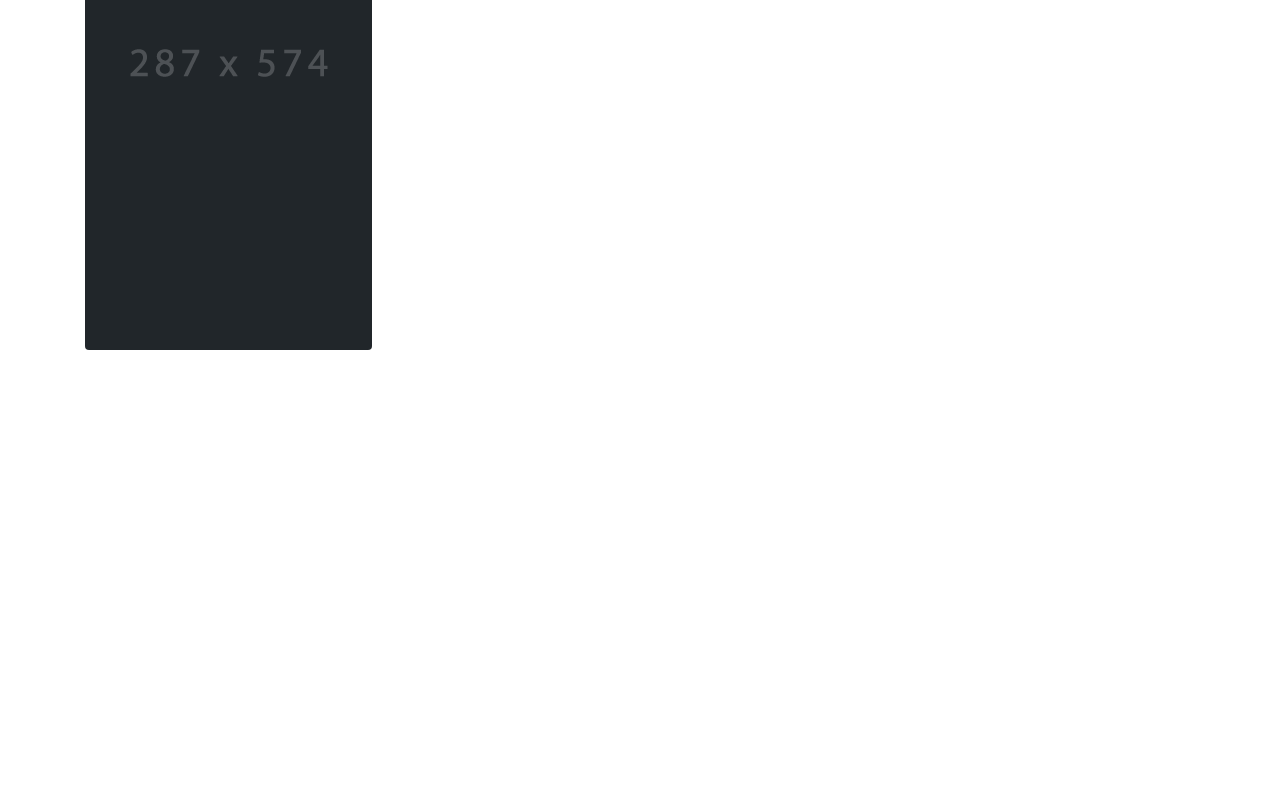
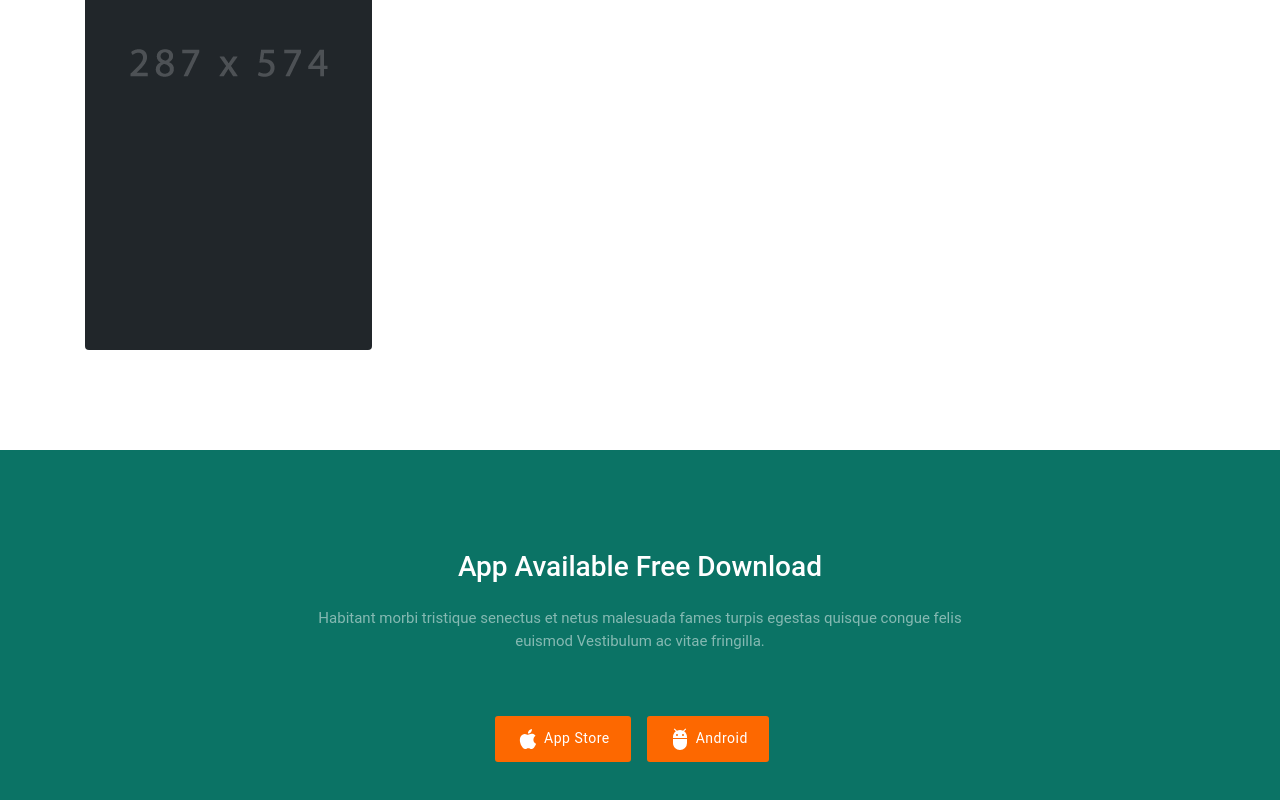
Before and after one commit to GustavoCaspirro/four-your-life, an Angular app: page / in a window 1280 px wide. Shown: the part 7998-8798 px from the top of the page. Before the commit the page ends 8448 px from the top, so only its background shows below. Built offline with nearby package versions, Linux system fonts and the light colour scheme.

Commit message:
adicionando sessão download

```diff
--- a/src/app/app.component.html
+++ b/src/app/app.component.html
@@ -5,4 +5,5 @@
 <fyl-video></fyl-video>
 <fyl-pricing></fyl-pricing>
 <fyl-screenshot></fyl-screenshot>
+<fyl-download></fyl-download>
 <router-outlet></router-outlet>
--- a/src/app/app.module.ts
+++ b/src/app/app.module.ts
@@ -13,6 +13,7 @@ import { FeaturesComponent } from './features/features.component';
 import { VideoComponent } from './video/video.component';
 import { PricingComponent } from './pricing/pricing.component';
 import { ScreenshotComponent } from './screenshot/screenshot.component';
+import { DownloadComponent } from './download/download.component';
 
 @NgModule({
   declarations: [
@@ -23,7 +24,8 @@ import { ScreenshotComponent } from './screenshot/screenshot.component';
     FeaturesComponent,
     VideoComponent,
     PricingComponent,
-    ScreenshotComponent
+    ScreenshotComponent,
+    DownloadComponent
   ],
   imports: [
     BrowserModule,
--- /dev/null
+++ b/src/app/download/download.component.html
@@ -0,0 +1,30 @@
+<!-- START DOWNLOAD -->
+<section class="section download">
+    <div class="container">
+        <div class="row">
+            <div class="col-lg-12">
+
+                <div class="download-content text-center">
+                    <h3 class="text-white">App Available Free Download</h3>
+                    <p class="title-desc text-white-50 mt-4">Habitant morbi tristique senectus et netus malesuada fames turpis egestas quisque congue felis euismod Vestibulum ac vitae fringilla.</p>
+                    <div class="mt-5">
+                        <a href="" class="btn btn-custom btn-round mt-3 mr-3">
+                            <svg style="width:24px;height:24px" viewBox="0 0 24 24">
+                                <path fill="currentColor" d="M18.71,19.5C17.88,20.74 17,21.95 15.66,21.97C14.32,22 13.89,21.18 12.37,21.18C10.84,21.18 10.37,21.95 9.1,22C7.79,22.05 6.8,20.68 5.96,19.47C4.25,17 2.94,12.45 4.7,9.39C5.57,7.87 7.13,6.91 8.82,6.88C10.1,6.86 11.32,7.75 12.11,7.75C12.89,7.75 14.37,6.68 15.92,6.84C16.57,6.87 18.39,7.1 19.56,8.82C19.47,8.88 17.39,10.1 17.41,12.63C17.44,15.65 20.06,16.66 20.09,16.67C20.06,16.74 19.67,18.11 18.71,19.5M13,3.5C13.73,2.67 14.94,2.04 15.94,2C16.07,3.17 15.6,4.35 14.9,5.19C14.21,6.04 13.07,6.7 11.95,6.61C11.8,5.46 12.36,4.26 13,3.5Z" />
+                            </svg>
+                            App Store
+                        </a>
+                        <a href="" class="btn btn-custom btn-round mt-3 mr-3">
+                            <svg style="width:24px;height:24px" viewBox="0 0 24 24">
+                                <path fill="currentColor" d="M15,9A1,1 0 0,1 14,8A1,1 0 0,1 15,7A1,1 0 0,1 16,8A1,1 0 0,1 15,9M9,9A1,1 0 0,1 8,8A1,1 0 0,1 9,7A1,1 0 0,1 10,8A1,1 0 0,1 9,9M16.12,4.37L18.22,2.27L17.4,1.44L15.09,3.75C14.16,3.28 13.11,3 12,3C10.88,3 9.84,3.28 8.91,3.75L6.6,1.44L5.78,2.27L7.88,4.37C6.14,5.64 5,7.68 5,10V11H19V10C19,7.68 17.86,5.64 16.12,4.37M5,16C5,19.86 8.13,23 12,23A7,7 0 0,0 19,16V12H5V16Z" />
+                            </svg>
+                            Android
+                        </a>
+                    </div>
+                </div>
+
+            </div>
+        </div>
+    </div>
+</section>
+<!-- END DOWNLOAD -->
--- /dev/null
+++ b/src/app/download/download.component.scss
@@ -0,0 +1,11 @@
+@import '../../assets/styles/variables';
+@import '../../assets/styles/components';
+@import '../../assets/styles/helpers';
+
+//
+// download
+//
+
+.download {
+    background-color: $dark-green;
+}
--- /dev/null
+++ b/src/app/download/download.component.ts
@@ -0,0 +1,15 @@
+import { Component, OnInit } from '@angular/core';
+
+@Component({
+  selector: 'fyl-download',
+  templateUrl: './download.component.html',
+  styleUrls: ['./download.component.scss']
+})
+export class DownloadComponent implements OnInit {
+
+  constructor() { }
+
+  ngOnInit(): void {
+  }
+
+}
```
Also changed, not shown: 1 other file (tests, documents, lock files or other folders).
